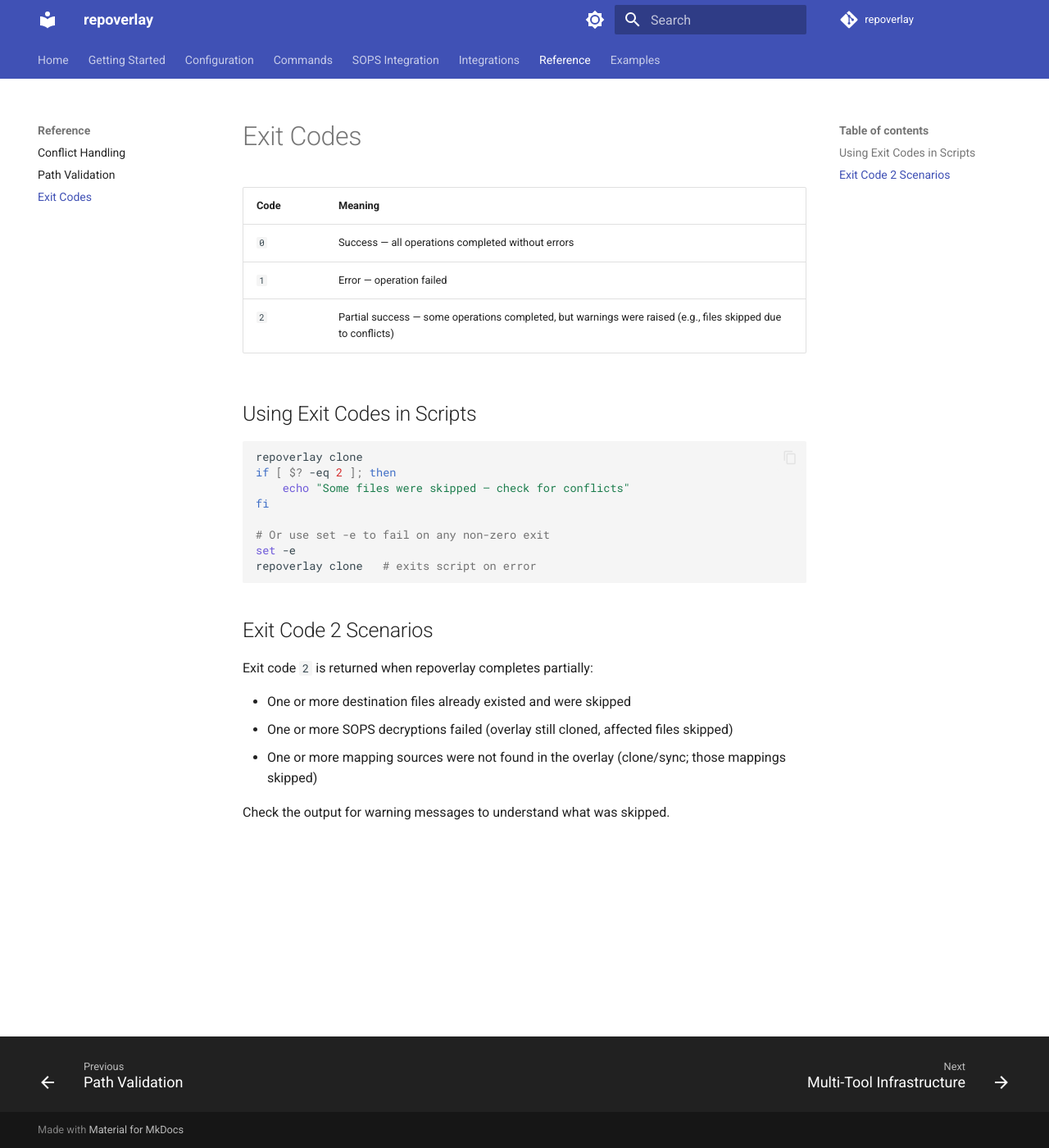
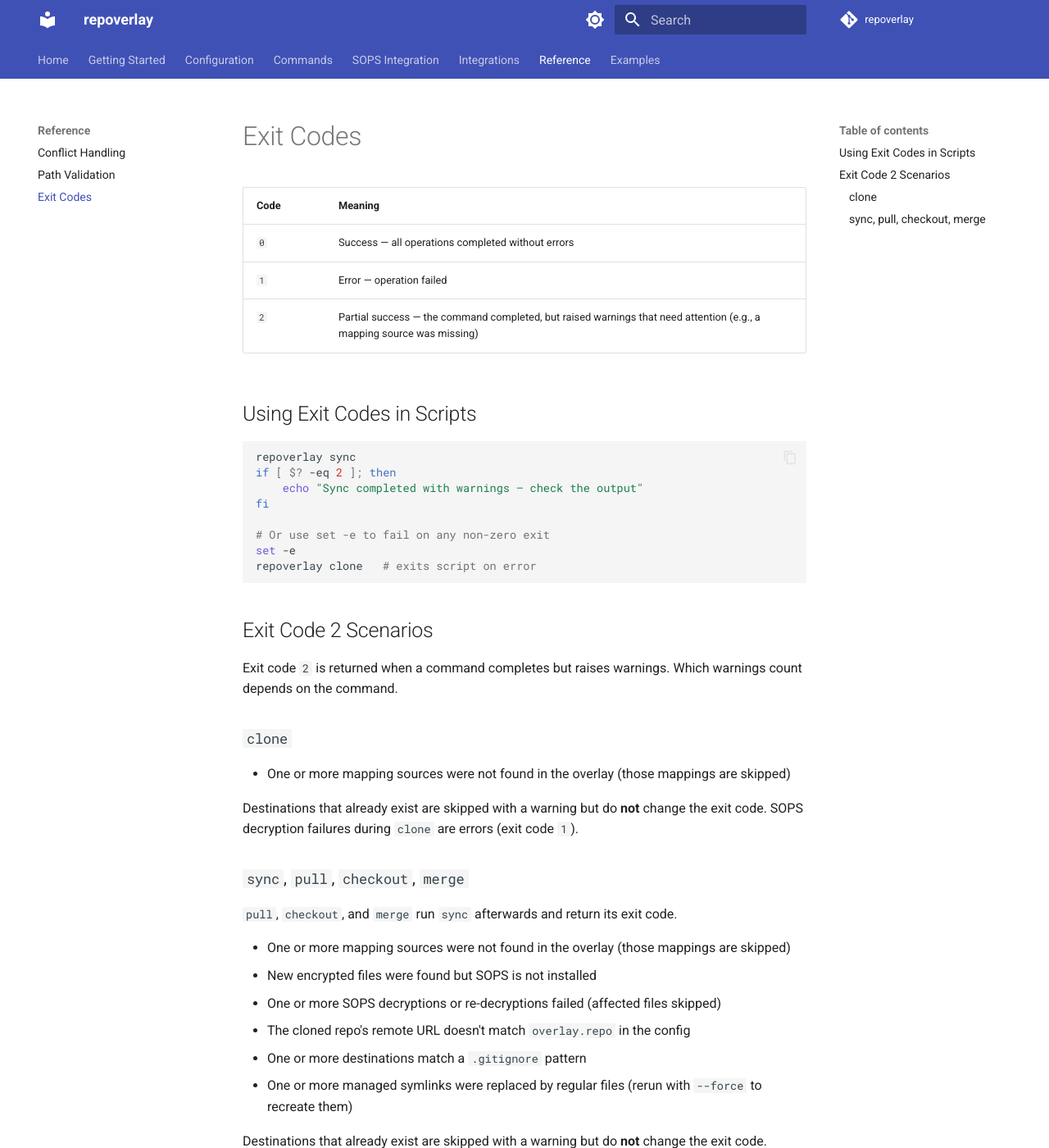
Before and after one commit to dstieglitz/repoverlay, an MkDocs documentation site: the page built from docs/reference/exit-codes.md, in a window 1280 px wide and 1400 px high. Shown: the whole window at 82% size. Built offline with MkDocs 1.6.1 and Material for MkDocs 9.7.7, drawn with Linux system fonts in a browser that asks for light colours; comment, search, counter and statistics services are not loaded.

Commit message:
docs: make exit code reference match actual behavior
Co-Authored-By: Claude Opus 5.5 <noreply@anthropic.com>

````diff
--- a/docs/reference/exit-codes.md
+++ b/docs/reference/exit-codes.md
@@ -4,14 +4,14 @@
 |------|---------|
 | `0` | Success — all operations completed without errors |
 | `1` | Error — operation failed |
-| `2` | Partial success — some operations completed, but warnings were raised (e.g., files skipped due to conflicts) |
+| `2` | Partial success — the command completed, but raised warnings that need attention (e.g., a mapping source was missing) |
 
 ## Using Exit Codes in Scripts
 
 ```bash
-repoverlay clone
+repoverlay sync
 if [ $? -eq 2 ]; then
-    echo "Some files were skipped — check for conflicts"
+    echo "Sync completed with warnings — check the output"
 fi
 
 # Or use set -e to fail on any non-zero exit
@@ -21,10 +21,25 @@ repoverlay clone   # exits script on error
 
 ## Exit Code 2 Scenarios
 
-Exit code `2` is returned when repoverlay completes partially:
+Exit code `2` is returned when a command completes but raises warnings. Which warnings count depends on the command.
 
-- One or more destination files already existed and were skipped
-- One or more SOPS decryptions failed (overlay still cloned, affected files skipped)
-- One or more mapping sources were not found in the overlay (clone/sync; those mappings skipped)
+### `clone`
+
+- One or more mapping sources were not found in the overlay (those mappings are skipped)
+
+Destinations that already exist are skipped with a warning but do **not** change the exit code. SOPS decryption failures during `clone` are errors (exit code `1`).
+
+### `sync`, `pull`, `checkout`, `merge`
+
+`pull`, `checkout`, and `merge` run `sync` afterwards and return its exit code.
+
+- One or more mapping sources were not found in the overlay (those mappings are skipped)
+- New encrypted files were found but SOPS is not installed
+- One or more SOPS decryptions or re-decryptions failed (affected files skipped)
+- The cloned repo's remote URL doesn't match `overlay.repo` in the config
+- One or more destinations match a `.gitignore` pattern
+- One or more managed symlinks were replaced by regular files (rerun with `--force` to recreate them)
+
+Destinations that already exist are skipped with a warning but do **not** change the exit code.
 
 Check the output for warning messages to understand what was skipped.
````
